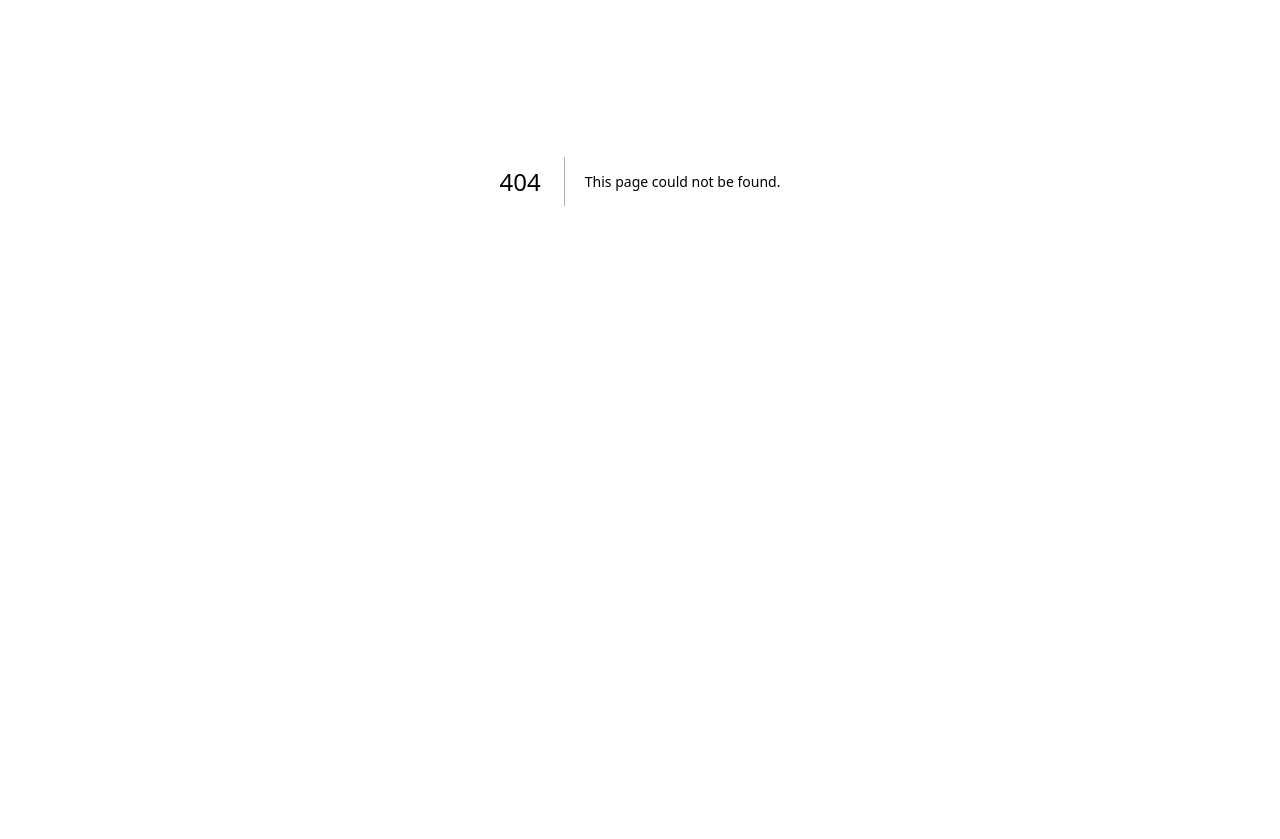
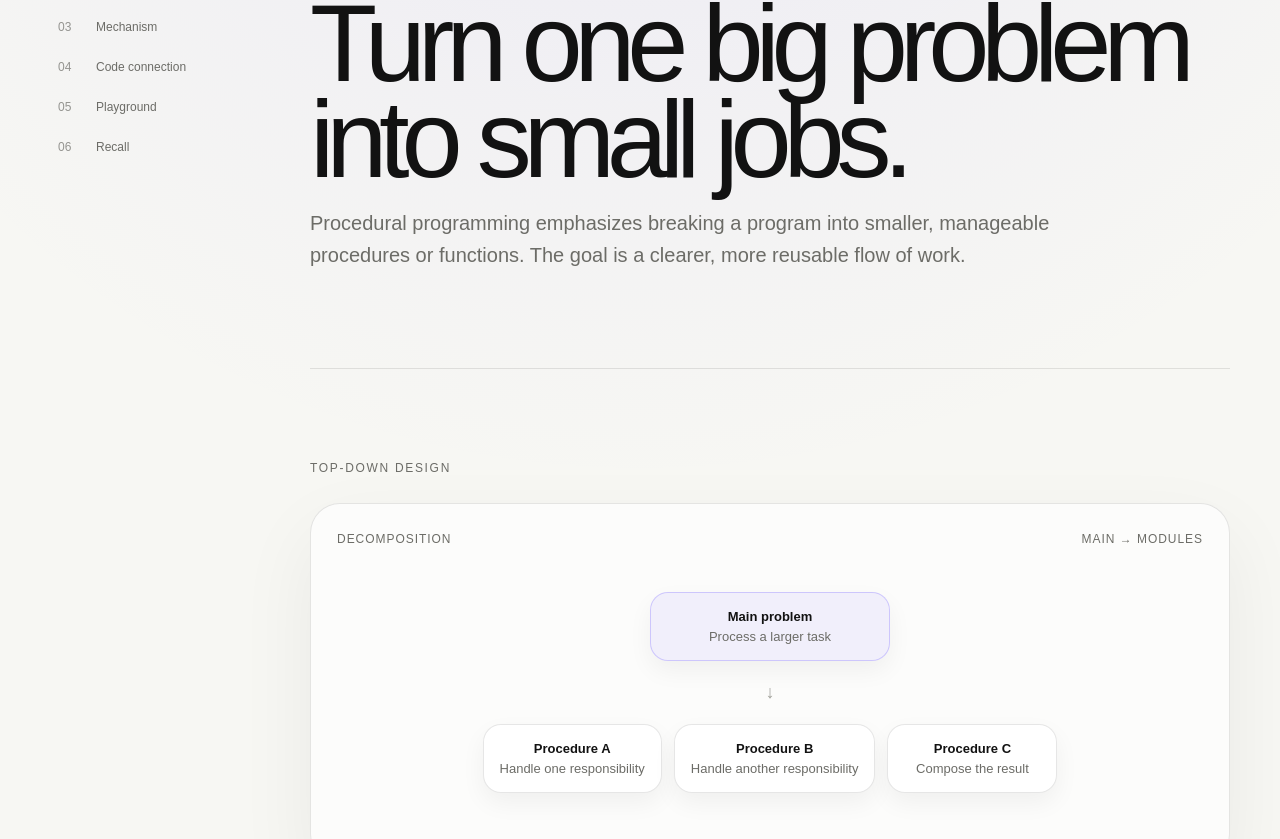
Before and after one commit to veera-raghavann/app, a Next.js app: page /learn/procedural in a window 1280 px wide. Before the commit this address had no page. Shown: the part 219-1058 px from the top of the page. Before the commit the page ends 800 px from the top, so only its background shows below. Built offline with nearby package versions, Linux system fonts and the light colour scheme.

Commit message:
Add procedural programming concept lesson

```diff
--- /dev/null
+++ b/src/app/learn/procedural/page.tsx
@@ -0,0 +1,48 @@
+"use client";
+
+import Link from "next/link";
+import ConceptShell from "@/components/learning/ConceptShell";
+
+const steps = [
+  ["Main problem", "Process a larger task"],
+  ["Procedure A", "Handle one responsibility"],
+  ["Procedure B", "Handle another responsibility"],
+  ["Procedure C", "Compose the result"],
+];
+
+export default function ProceduralPage() {
+  return (
+    <ConceptShell number="04" kicker="Procedural programming" title="Turn one big problem into small jobs." intro="Procedural programming emphasizes breaking a program into smaller, manageable procedures or functions. The goal is a clearer, more reusable flow of work.">
+      <section className="lesson-section" id="visual">
+        <div className="lesson-kicker">Top-down design</div>
+        <div className="visual-card" style={{ marginTop: 26 }}>
+          <div className="visual-header"><span>DECOMPOSITION</span><span>MAIN → MODULES</span></div>
+          <div style={{ padding: "44px 8px" }}>
+            <div className="node accent" style={{ width: "fit-content", margin: "0 auto", minWidth: 240, textAlign: "center", fontWeight: 700 }}>{steps[0][0]}<br/><span style={{ fontWeight: 400, color: "var(--muted)" }}>{steps[0][1]}</span></div>
+            <div className="arrow" style={{ textAlign: "center", margin: "18px 0" }}>↓</div>
+            <div className="row">
+              {steps.slice(1).map(([title, copy]) => (
+                <div className="node" key={title} style={{ minWidth: 170, textAlign: "center" }}><strong>{title}</strong><br/><span style={{ color: "var(--muted)" }}>{copy}</span></div>
+              ))}
+            </div>
+          </div>
+        </div>
+      </section>
+      <section className="lesson-section" id="mechanism">
+        <div className="lesson-kicker">Why it helps</div>
+        <div className="cards compact-cards">
+          <div className="card"><div className="card-num">01</div><h3>Modularity</h3><p>Each procedure focuses on a specific task, making a program easier to understand and maintain.</p></div>
+          <div className="card"><div className="card-num">02</div><h3>Reusability</h3><p>A procedure can be called from different places instead of repeating the same implementation.</p></div>
+          <div className="card"><div className="card-num">03</div><h3>Abstraction</h3><p>The caller can use a procedure without needing to know every implementation detail.</p></div>
+        </div>
+      </section>
+      <section className="lesson-section" id="code">
+        <div className="lesson-kicker">Code connection</div>
+        <pre className="code-block"><code>{`void printReceipt() {\n  // focused task\n}\n\nprintReceipt();`}</code></pre>
+      </section>
+      <section className="lesson-section" id="recall">
+        <div className="recall-card card"><h3>One mental model</h3><p>Main program = coordinator. Procedures = focused workers.</p><Link className="button primary" href="/learn">Continue learning</Link></div>
+      </section>
+    </ConceptShell>
+  );
+}
```
